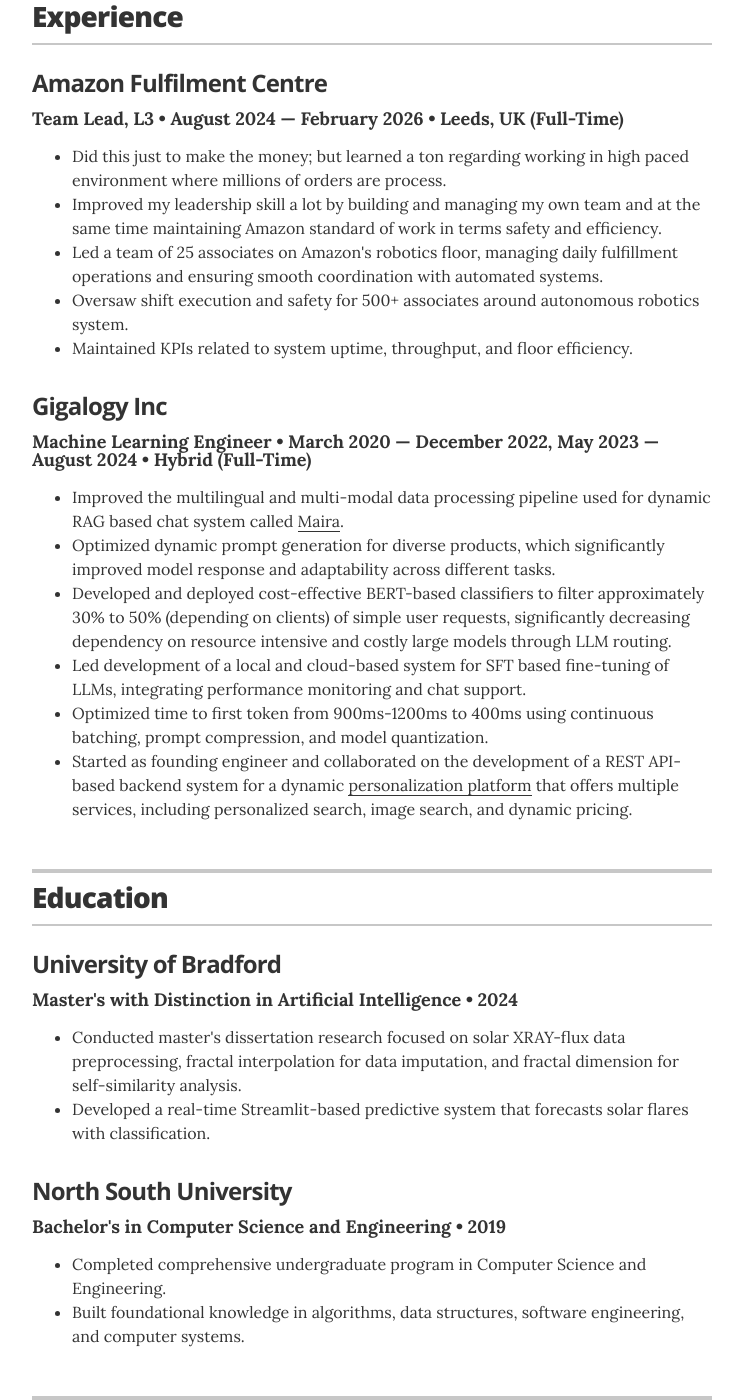
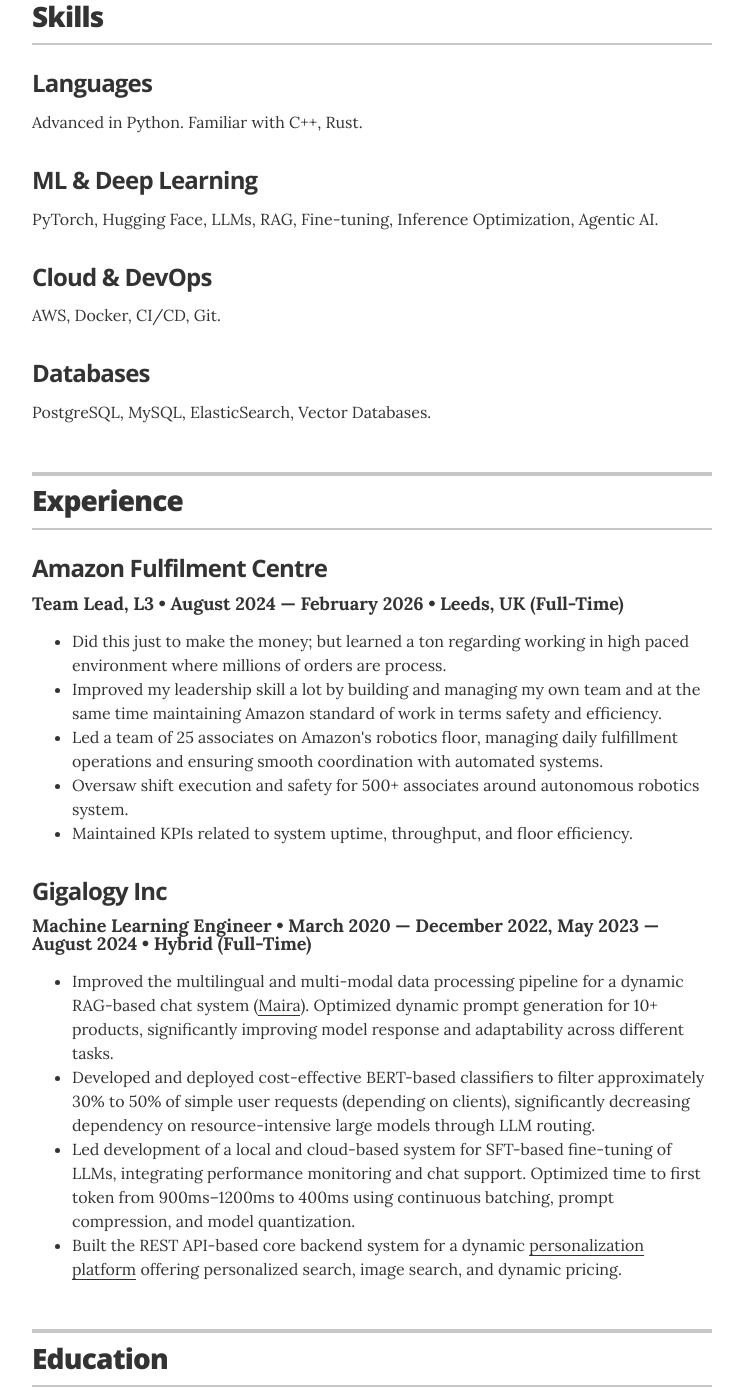
Before and after one commit to sharifAhmd/me, a Jekyll site: the page built from index.html, in a window 1280 px wide and 1400 px high, scrolled down 503 px. Shown: the whole window, without its empty margins (268-1011 px from the left). Built offline with Jekyll 4.4.1, drawn with Linux system fonts in a browser that asks for light colours.

Commit message:
updated skills section

```diff
--- a/_data/experience.yml
+++ b/_data/experience.yml
@@ -14,9 +14,7 @@
   duration: March 2020 &mdash; December 2022, May 2023 &mdash; August 2024
   location: Hybrid (Full-Time)
   summary:
-    - Improved the multilingual and multi-modal data processing pipeline used for dynamic RAG based chat system called <a href="https://gigalogy.com/maira-platform/">Maira</a>.
-    - Optimized dynamic prompt generation for diverse products, which significantly improved model response and adaptability across different tasks.
-    - Developed and deployed cost-effective BERT-based classifiers to filter approximately 30% to 50% (depending on clients) of simple user requests, significantly decreasing dependency on resource intensive and costly large models through LLM routing.
-    - Led development of a local and cloud-based system for SFT based fine-tuning of LLMs, integrating performance monitoring and chat support.
-    - Optimized time to first token from 900ms-1200ms to 400ms using continuous batching, prompt compression, and model quantization.
-    - Started as founding engineer and collaborated on the development of a REST API-based backend system for a dynamic <a href="https://gigalogy.com/personalization-platform/">personalization platform</a> that offers multiple services, including personalized search, image search, and dynamic pricing.
+    - Improved the multilingual and multi-modal data processing pipeline for a dynamic RAG-based chat system (<a href="https://gigalogy.com/maira-platform/">Maira</a>). Optimized dynamic prompt generation for 10+ products, significantly improving model response and adaptability across different tasks.
+    - Developed and deployed cost-effective BERT-based classifiers to filter approximately 30% to 50% of simple user requests (depending on clients), significantly decreasing dependency on resource-intensive large models through LLM routing.
+    - Led development of a local and cloud-based system for SFT-based fine-tuning of LLMs, integrating performance monitoring and chat support. Optimized time to first token from 900ms–1200ms to 400ms using continuous batching, prompt compression, and model quantization.
+    - Built the REST API-based core backend system for a dynamic <a href="https://gigalogy.com/personalizer-platform/">personalization platform</a> offering personalized search, image search, and dynamic pricing.
--- /dev/null
+++ b/_data/skills.yml
@@ -0,0 +1,11 @@
+- category: Languages
+  description: Advanced in Python. Familiar with C++, Rust.
+
+- category: ML & Deep Learning
+  description: PyTorch, Hugging Face, LLMs, RAG, Fine-tuning, Inference Optimization, Agentic AI.
+
+- category: Cloud & DevOps
+  description: AWS, Docker, CI/CD, Git.
+
+- category: Databases
+  description: PostgreSQL, MySQL, ElasticSearch, Vector Databases.
--- a/_layouts/resume.html
+++ b/_layouts/resume.html
@@ -34,6 +34,23 @@
         <div class="executive-summary" itemprop="description">{{ site.resume_header_intro }}</div>
 
       </header>
+
+      <!----------------------  Skills ---------------------->
+
+      <section class="content-section">
+
+        <header class="section-header">
+          <h2>Skills</h2>
+        </header>
+
+        {% for skill in site.data.skills %}
+        <div class="resume-item">
+          <h3 class="resume-item-title">{{ skill.category }}</h3>
+          <p class="resume-item-copy">{{ skill.description }}</p>
+        </div>
+        {% endfor %}
+
+      </section>
 
       <!----------------------  Experiences ---------------------->
 
```
